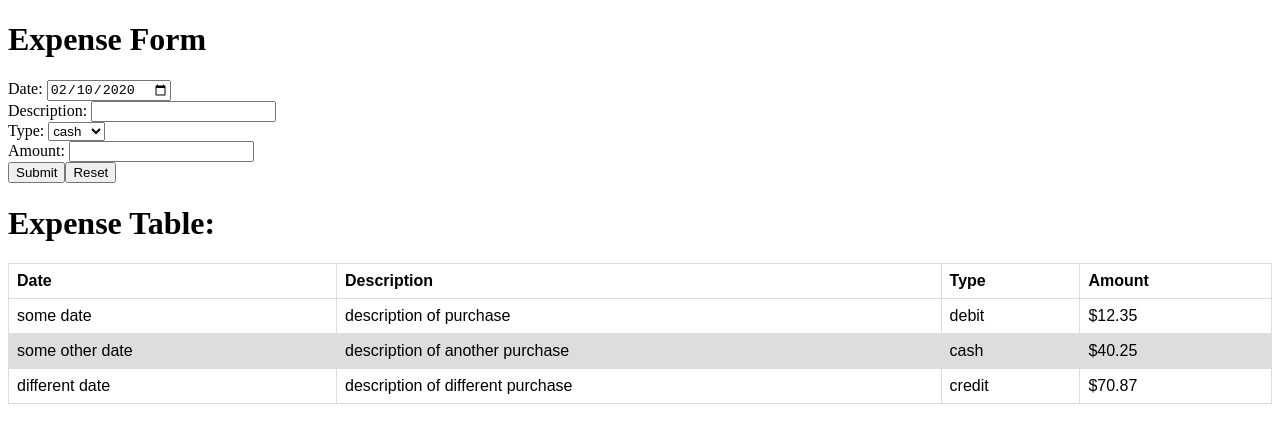
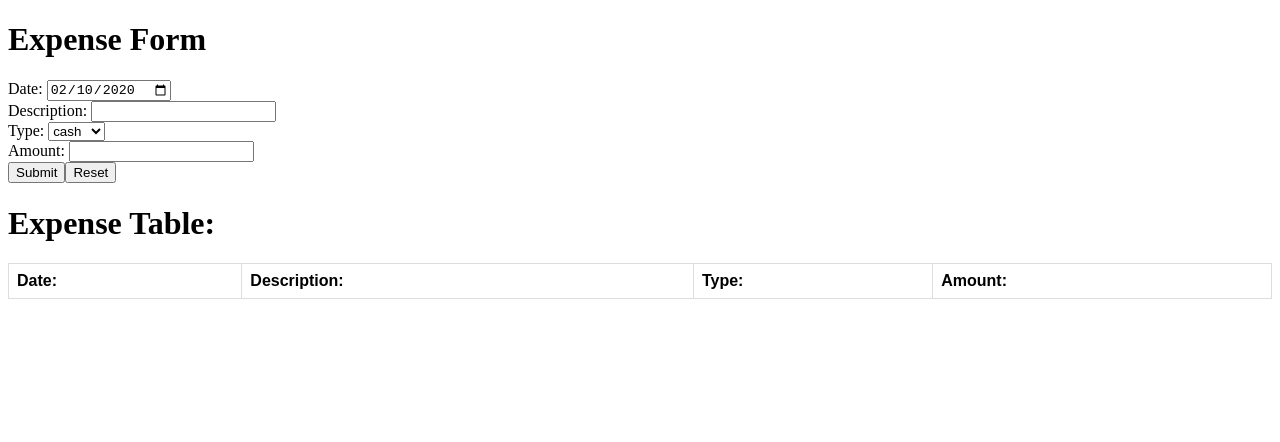
Before and after one commit to MikeMcGrain/expense_tracker, a React (Create React App) app: page / in a window 1280 px wide. Shown: the top 442 px of the page. Built offline with nearby package versions, Linux system fonts and the light colour scheme.

Commit message:
reset form on submit

```diff
--- a/src/components/ExpenseForm.js
+++ b/src/components/ExpenseForm.js
@@ -3,9 +3,9 @@ import { ItemsContext } from "../contexts/ItemsContext"
 
 export default () => {
   const [date, setDate] = useState(getCurrentDate)
-  const [description, setDescription] = useState()
-  const [type, setType] = useState()
-  const [amount, setAmount] = useState()
+  const [description, setDescription] = useState("")
+  const [type, setType] = useState("cash")
+  const [amount, setAmount] = useState("")
   const { addItem } = useContext(ItemsContext)
 
   function getCurrentDate() {
@@ -15,8 +15,11 @@ export default () => {
 
   function handleSubmit(event) {
     event.preventDefault()
-    // console.log(date, description, type, amount)
     addItem(date, description, type, amount)
+    setDate(getCurrentDate)
+    setDescription("")
+    setType("cash")
+    setAmount("")
   }
 
   return (
@@ -29,19 +32,19 @@ export default () => {
             id="date"
             name="date"
             type="date"
-            defaultValue={date}
+            value={date}
             onChange={(e)=> setDate(e.target.value)}
           />
         </div>
 
         <div>
           <label htmlFor="description">Description: </label>
-          <input id="description" name="description" type="text" onChange={(e)=> setDescription(e.target.value)} required />
+          <input id="description" name="description" type="text" value={description} onChange={(e)=> setDescription(e.target.value)} required />
         </div>
 
         <div>
           <label htmlFor="type">Type: </label>
-          <select id="type" name="type" onChange={(e)=> setType(e.target.value)}>
+          <select id="type" name="type" value={type} onChange={(e)=> setType(e.target.value)}>
             <option value="cash">cash</option>
             <option value="debit">debit</option>
             <option value="credit">credit</option>
@@ -51,7 +54,7 @@ export default () => {
 
         <div>
           <label htmlFor="amount">Amount: </label>
-          <input id="amount" name="amount" type="number" min="1" onChange={(e)=> setAmount(e.target.value)} required />
+          <input id="amount" name="amount" type="number" value={amount} onChange={(e)=> setAmount(e.target.value)} required />
         </div>
 
         <input type="submit" value="Submit" />
--- a/src/components/ExpenseTable.js
+++ b/src/components/ExpenseTable.js
@@ -6,7 +6,7 @@ export default () => {
   const { items, removeItem } = useContext(ItemsContext)
   const renderItems = items.map(item => {
     return (
-      <tr key={item.id} onClick={()=>removeItem(item.id)}>
+      <tr key={item.id} onClick={() => removeItem(item.id)}>
         <td>{item.date}</td>
         <td>{item.description}</td>
         <td>{item.type}</td>
@@ -21,10 +21,10 @@ export default () => {
       <table>
         <thead>
           <tr>
-            <th>Date</th>
-            <th>Description</th>
-            <th>Type</th>
-            <th>Amount</th>
+            <th>Date:</th>
+            <th>Description:</th>
+            <th>Type:</th>
+            <th>Amount:</th>
           </tr>
         </thead>
         <tbody>{renderItems}</tbody>
--- a/src/contexts/ItemsContext.js
+++ b/src/contexts/ItemsContext.js
@@ -4,44 +4,25 @@ import shortid from "shortid"
 export const ItemsContext = createContext()
 
 const ItemsContextProvider = props => {
-  const [items, setItems] = useState([
-    {
-      id: shortid.generate(),
-      date: "some date",
-      description: "description of purchase",
-      type: "debit",
-      amount: "$12.35"
-    },
-    {
-      id: shortid.generate(),
-      date: "some other date",
-      description: "description of another purchase",
-      type: "cash",
-      amount: "$40.25"
-    },
-    {
-      id: shortid.generate(),
-      date: "different date",
-      description: "description of different purchase",
-      type: "credit",
-      amount: "$70.87"
-    }
-  ])
+  const [items, setItems] = useState([])
   const addItem = (date, description, type, amount) => {
     console.log(date, description, type, amount)
-    setItems([...items, {
-      id: shortid.generate(),
-      date: date,
-      description: description,
-      type: type,
-      amount: amount
-    }])
+    setItems([
+      ...items,
+      {
+        id: shortid.generate(),
+        date: date,
+        description: description,
+        type: type,
+        amount: amount
+      }
+    ])
   }
-  const removeItem = (id) => {
+  const removeItem = id => {
     setItems(items.filter(item => item.id !== id))
   }
   return (
-    <ItemsContext.Provider value={{items, addItem, removeItem}}>
+    <ItemsContext.Provider value={{ items, addItem, removeItem }}>
       {props.children}
     </ItemsContext.Provider>
   )
```
